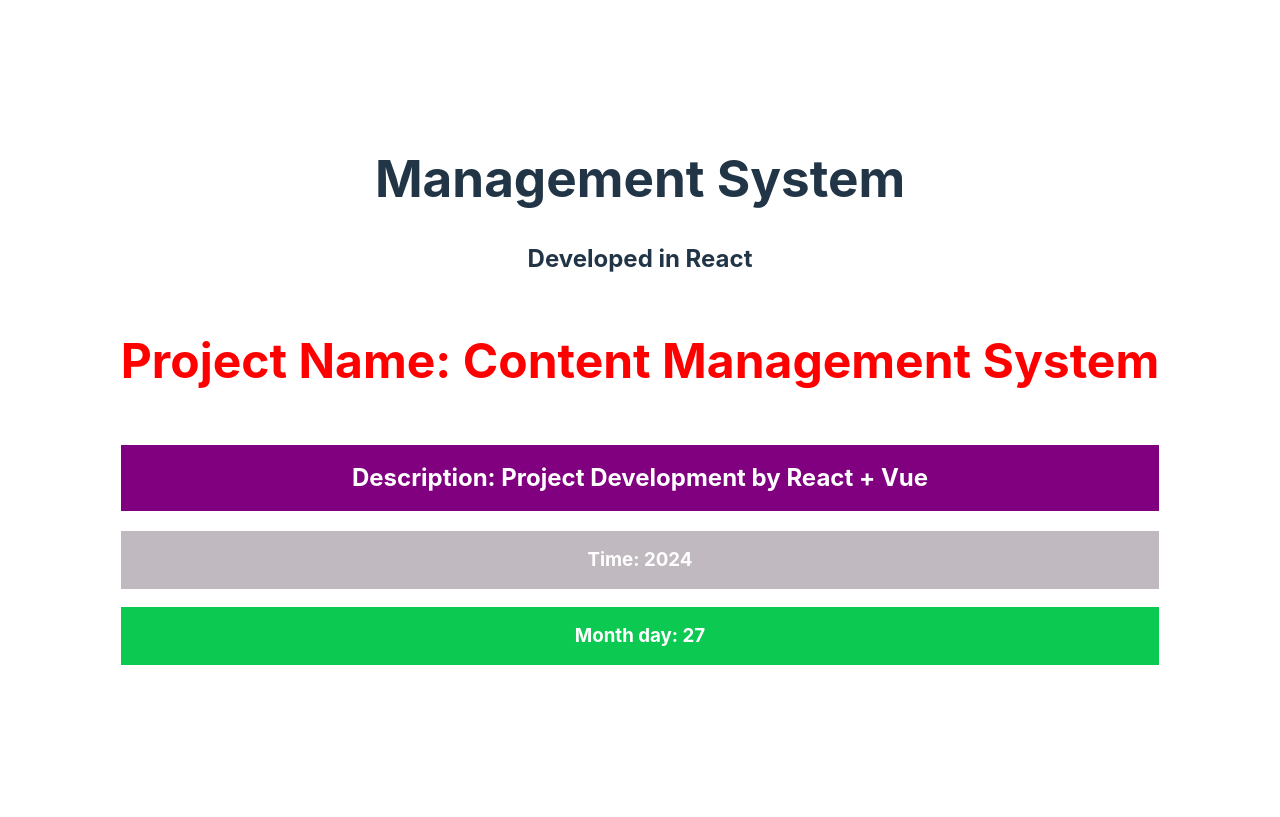
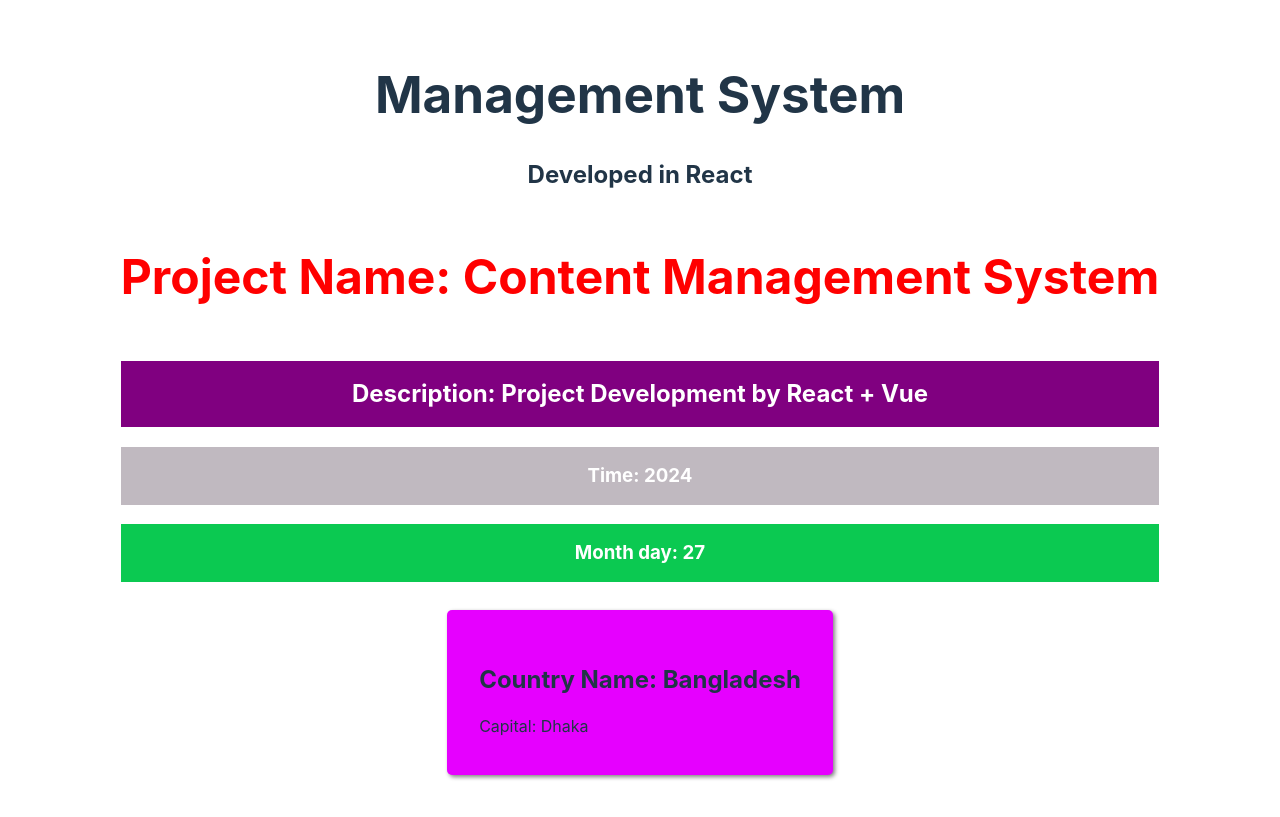
Before and after one commit to FaisalAhmedBijoy/Content-management-react, a React (Vite) app: page / in a window 1280 px wide. Built offline with nearby package versions, Linux system fonts and the light colour scheme.

Commit message:
update code

```diff
--- a/src/App.jsx
+++ b/src/App.jsx
@@ -7,6 +7,9 @@
 const projectName = 'Content Management System'
 const projectDescription = 'Project Development by React + Vue'
 const date = new Date().getFullYear()
+const coutryName ='Bangladesh'
+const countryCapital ='Dhaka'
+
 const headingStyle ={
   backgroundColor: "purple",
   color: 'white',
@@ -27,6 +30,11 @@
         <h3 className = "demoHeadingStyle" >Time: {date} </h3>
         <h3 className = "demoHeadingStyleDate" >Month day: {new Date().getDate()} </h3>
 
+        <div className='card'>
+          <h2 className='countryName'>Country Name: {coutryName} </h2>
+          <p className='countryCapital'>Capital: {countryCapital}</p>
+        </div>
+
 
       </div>
 
--- a/src/index.css
+++ b/src/index.css
@@ -18,6 +18,24 @@
   color: white;
   padding: 15px;
   text-align: center;
+}
+
+.card {
+  background-color:rgb(230, 0, 255);
+  box-shadow: 2px 2px 4px  grey;
+  border-radius: 5px;
+  margin: 10px;
+  width: 390 px;
+  display: inline-block;
+
+}
+.countryName {
+  text-align: center;
+  margin-bottom: 5px;
+}
+.countryCapital {
+  text-align: justify;
+  margin-bottom: 5px;
 }
 
 a {
```
